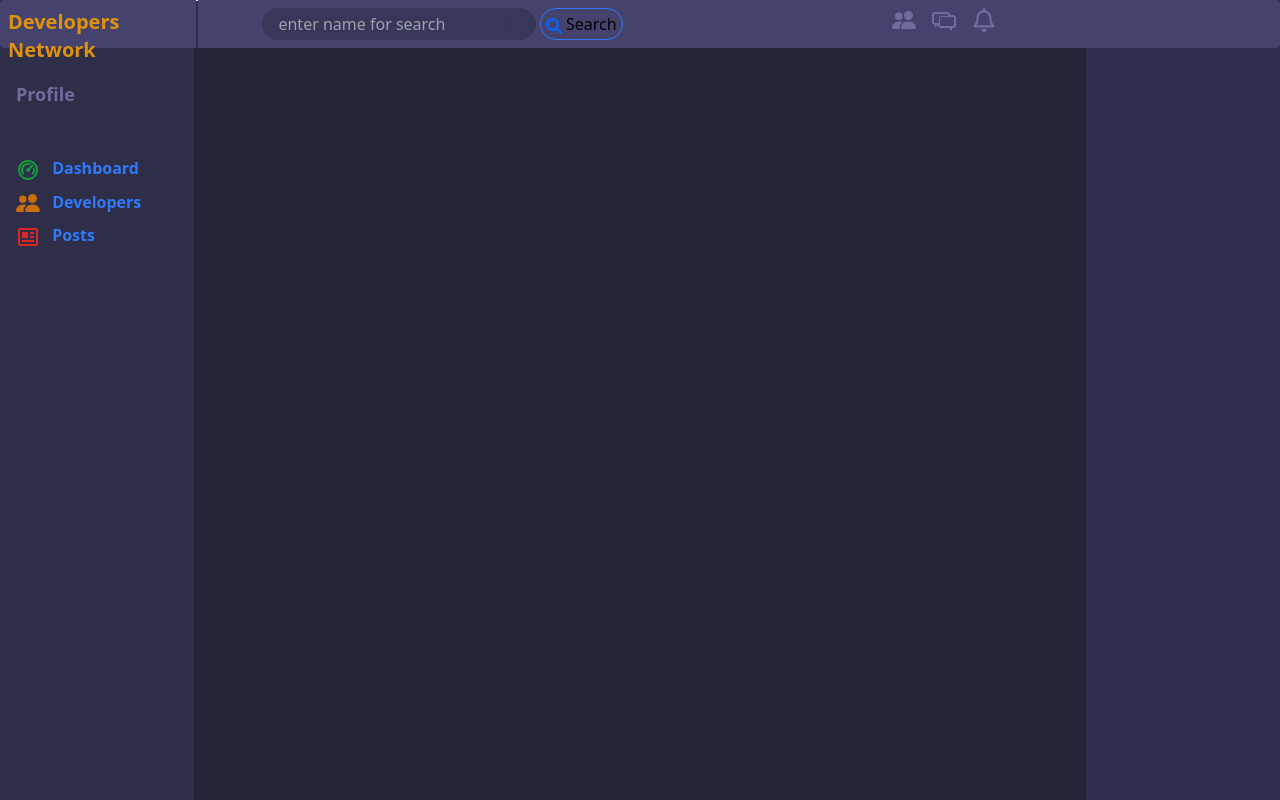
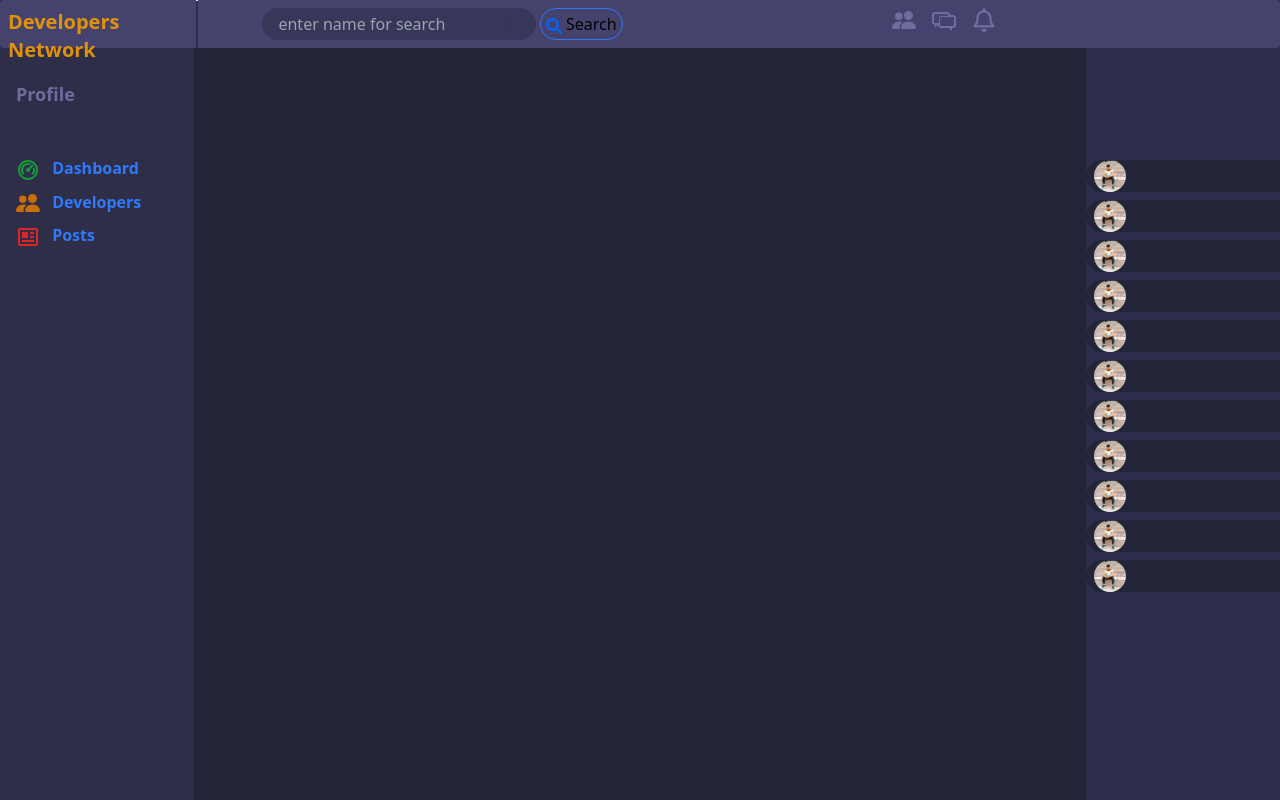
Before and after one commit to gulshanyadav01/Insta-link-Network-frontend, a React (Create React App) app: page /post/1 in a window 1280 px wide. Built offline with nearby package versions, Linux system fonts and the light colour scheme; no server answers.

Commit message:
yet to come

```diff
--- a/src/App.js
+++ b/src/App.js
@@ -21,6 +21,7 @@ import Posts from "./components/posts/Posts"
 import Post from "./components/Post/Post"
 import Hello from "./Hello"
 import SidebarLeft from "./components/Layout/SidebarLeft";
+import SidebarRight from "./components/Layout/SidebarRight"
 
 if(localStorage.token){
   setAuthToken(localStorage.token);
@@ -62,7 +63,7 @@ const  App = () =>  {
                     </div>
 
                     <div className = "w-2/12  ml-4 bg-gulshan-dascar h-screen">
-                      <Alert/>
+                      <SidebarRight/>
                   </div>
                 </div>
             </div>
--- a/src/components/Layout/Navbar.js
+++ b/src/components/Layout/Navbar.js
@@ -55,9 +55,9 @@ const  Navbar = ({auth: {isAuthenticated, loading, user}, logout})  => {
                  {/* hello */}
                 </div>
                 <div className = "w-2/12 h-12 flex ">
-                    <Link to = "/profiles" > <BsFillPeopleFill className = "w-6 h-6 m-2 text-gulshan-fontc hover:text-royalblue-500"/> </Link>
+                    <Link to = "/profiles" > <BsFillPeopleFill className = "w-6 h-6 m-2 text-gulshan-fontc hover:text-royalblue-500 "/> </Link>
                     <Link to ="/posts"> <TiMessages className = 'w-6 h-6 m-2 text-gulshan-fontc hover:text-royalblue-500'/></Link>
-                    <FaRegBell className = "w-6 h-6 m-2 inline text-gulshan-fontc hover:text-royalblue-500"/>
+                    <FaRegBell className = "w-6 h-6 m-2 inline text-gulshan-fontc hover:text-royalblue-500   "/>
 
 
 
--- /dev/null
+++ b/src/components/Layout/SidebarRight.js
@@ -0,0 +1,29 @@
+import React from 'react'
+import PropTypes from 'prop-types'
+import Logo from "../../asset/images/gulshan1.png"
+
+const SidebarRight = props => {
+    return (
+        <div>
+            <div className = " mt-40">
+               <div className= "w-full h-8 rounded-l-full hover:bg-black bg-gulshan-inner"><img src = {Logo} alt = "hello" className = "w-8 h-8 mt-2 ml-2 rounded-full"/></div>
+               <div className= "w-full h-8 rounded-l-full hover:bg-black bg-gulshan-inner"><img src = {Logo} alt = "hello" className = "w-8 h-8 mt-2 ml-2 rounded-full"/></div>
+               <div className= "w-full h-8 rounded-l-full hover:bg-black bg-gulshan-inner"><img src = {Logo} alt = "hello" className = "w-8 h-8 mt-2 ml-2 rounded-full"/></div>
+               <div className= "w-full h-8 rounded-l-full hover:bg-black bg-gulshan-inner"><img src = {Logo} alt = "hello" className = "w-8 h-8 mt-2 ml-2 rounded-full"/></div>
+               <div className= "w-full h-8 rounded-l-full hover:bg-black bg-gulshan-inner"><img src = {Logo} alt = "hello" className = "w-8 h-8 mt-2 ml-2 rounded-full"/></div>
+               <div className= "w-full h-8 rounded-l-full hover:bg-black bg-gulshan-inner"><img src = {Logo} alt = "hello" className = "w-8 h-8 mt-2 ml-2 rounded-full"/></div>
+               <div className= "w-full h-8 rounded-l-full hover:bg-black bg-gulshan-inner"><img src = {Logo} alt = "hello" className = "w-8 h-8 mt-2 ml-2 rounded-full"/></div>
+               <div className= "w-full h-8 rounded-l-full hover:bg-black bg-gulshan-inner"><img src = {Logo} alt = "hello" className = "w-8 h-8 mt-2 ml-2 rounded-full"/></div>
+               <div className= "w-full h-8 rounded-l-full hover:bg-black bg-gulshan-inner"><img src = {Logo} alt = "hello" className = "w-8 h-8 mt-2 ml-2 rounded-full"/></div>
+               <div className= "w-full h-8 rounded-l-full hover:bg-black bg-gulshan-inner"><img src = {Logo} alt = "hello" className = "w-8 h-8 mt-2 ml-2 rounded-full"/></div>
+               <div className= "w-full h-8 rounded-l-full hover:bg-black bg-gulshan-inner"><img src = {Logo} alt = "hello" className = "w-8 h-8 mt-2 ml-2 rounded-full"/></div>
+            </div>
+        </div>
+    )
+}
+
+SidebarRight.propTypes = {
+
+}
+
+export default SidebarRight;
```
Also changed, not shown: 1 other file (tests, documents, lock files or other folders).
